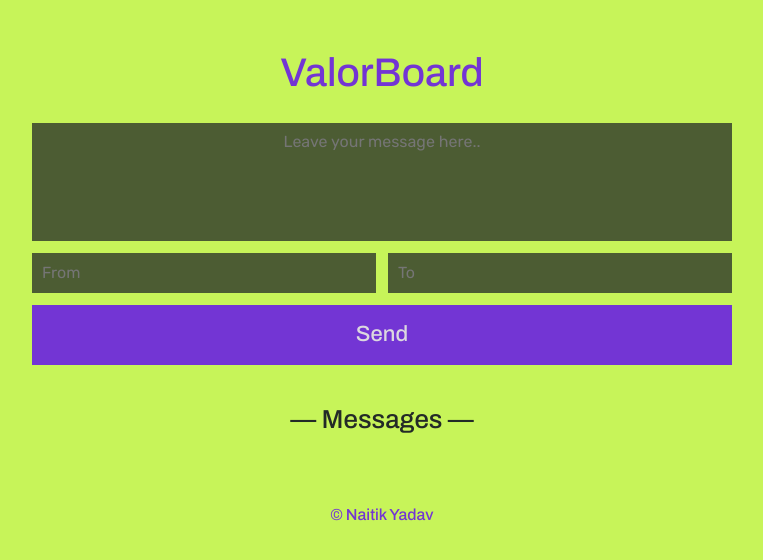
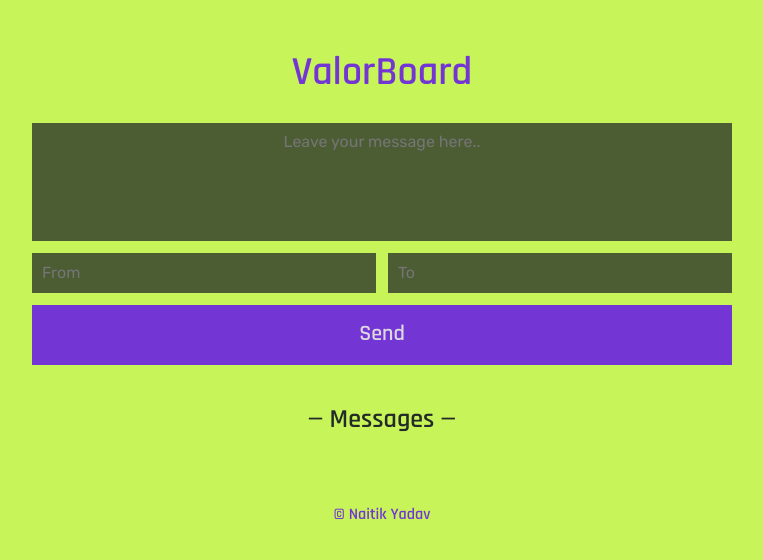
Before and after one commit to n4itik/ValorBoard, a website built with Vite: page index.html in a window 1280 px wide. Shown: the whole page, without its empty margins (258-1021 px from the left). Built offline with nearby package versions, Linux system fonts and the light colour scheme; no server answers.

Commit message:
Change font

```diff
--- a/index.css
+++ b/index.css
@@ -1,4 +1,4 @@
-@import url("https://fonts.googleapis.com/css2?family=Archivo:wght@500&family=Rubik:wght@300;400&display=swap");
+@import url("https://fonts.googleapis.com/css2?family=Rajdhani:wght@600&family=Rubik:wght@300;400&display=swap");
 
 :root {
   --background: #c7f459;
@@ -20,7 +20,7 @@ body {
 
 h1 {
   margin-top: 50px;
-  font-family: "Archivo", sans-serif;
+  font-family: "Rajdhani", sans-serif;
   color: var(--primary);
   font-size: 40px;
 }
@@ -70,7 +70,7 @@ h1 {
   color: var(--text);
   font-size: 22px;
   font-weight: bold;
-  font-family: "Archivo", sans-serif;
+  font-family: "Rajdhani", sans-serif;
 }
 
 #send-button:hover {
@@ -80,7 +80,7 @@ h1 {
 
 h2 {
   margin-top: 40px;
-  font-family: "Archivo", sans-serif;
+  font-family: "Rajdhani", sans-serif;
   font-size: 26px;
   color: var(--secondary);
 }
@@ -103,7 +103,7 @@ h2 {
   box-sizing: border-box;
   overflow-wrap: break-word;
   text-align: left;
-  font-weight: bold;
+  font-weight: 400;
 }
 
 #message-board li:hover {
@@ -117,7 +117,7 @@ h2 {
 }
 
 footer {
-  font-family: "Archivo", sans-serif;
+  font-family: "Rajdhani", sans-serif;
   font-size: 16px;
   margin-bottom: 20px;
 }
```
